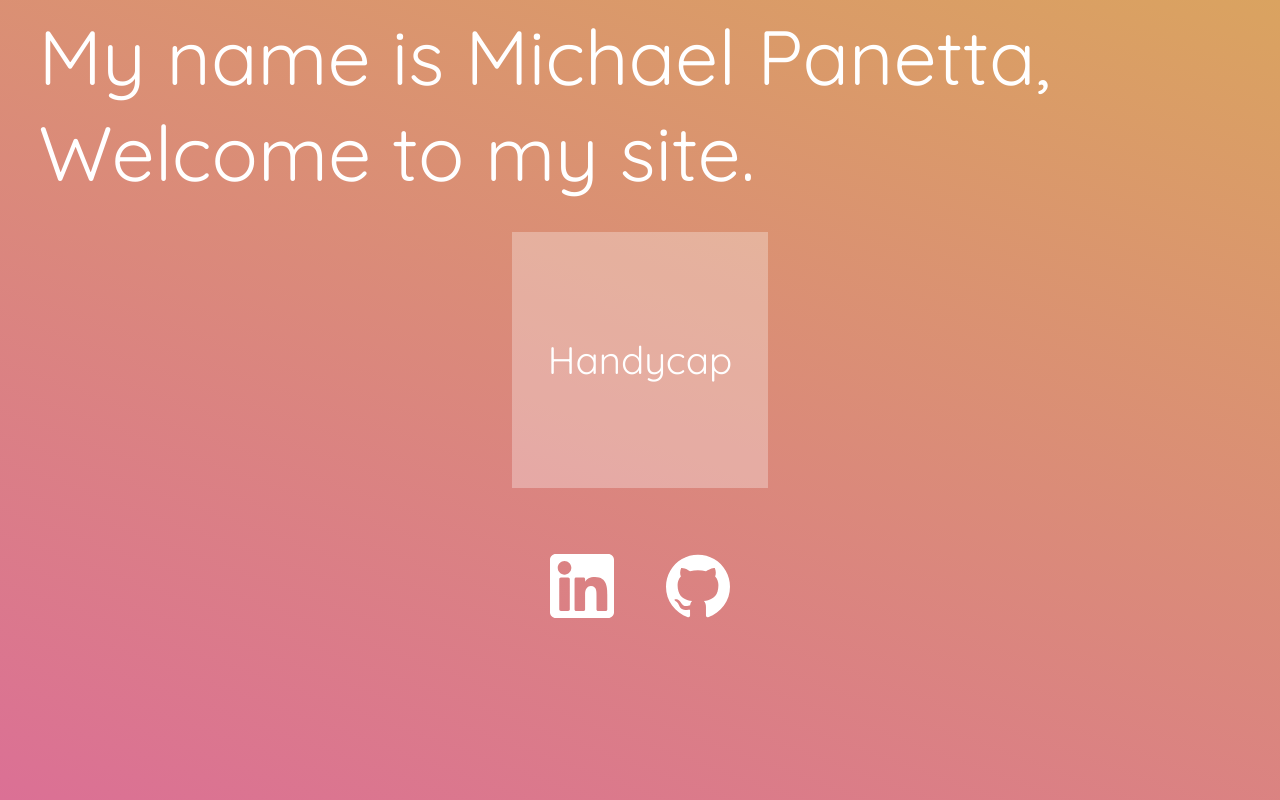
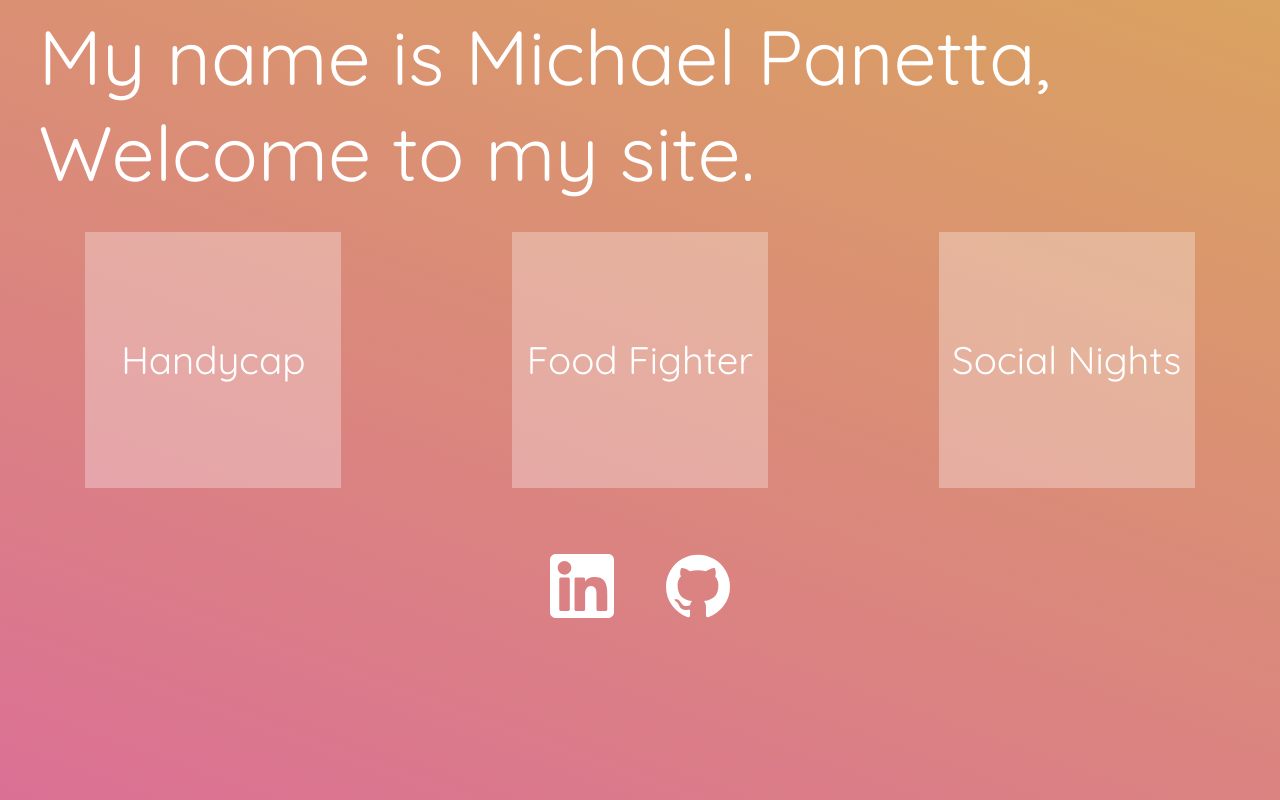
Before and after one commit to panetters/personal-site, a React (Create React App) app: page / in a window 1280 px wide. Built offline with nearby package versions, Linux system fonts and the light colour scheme.

Commit message:
added more links and hover

```diff
--- a/src/data/appdata.js
+++ b/src/data/appdata.js
@@ -1,7 +1,15 @@
 const appdata = [
   {
     name: 'Handycap',
-    link: '/handycap'
+    link: 'https://handycap.herokuapp.com'
+  },
+  {
+    name: 'Food Fighter',
+    link: 'https://food-fighter.herokuapp.com'
+  },
+  {
+    name: 'Social Nights',
+    link: 'https://johnstonjacob.com/socialnights'
   }
 ];
 
--- a/src/styles/App.css
+++ b/src/styles/App.css
@@ -26,14 +26,20 @@ html {
 .app-links {
   display: flex;
   flex-flow: row wrap;
-  justify-content: center;
+  justify-content: space-around;
 }
 
 .app-box {
   display: inline-block;
   height: 20vw;
   width: 20vw;
-  background: rgba(255, 255, 255, .3);
+  background-color: rgba(255, 255, 255, .3);
+  transition: background-color 0.5s ease;
+}
+
+.app-box:hover {
+  background-color: rgba(255, 255, 255, .5);
+  cursor: pointer;
 }
 
 .app-name {
```
